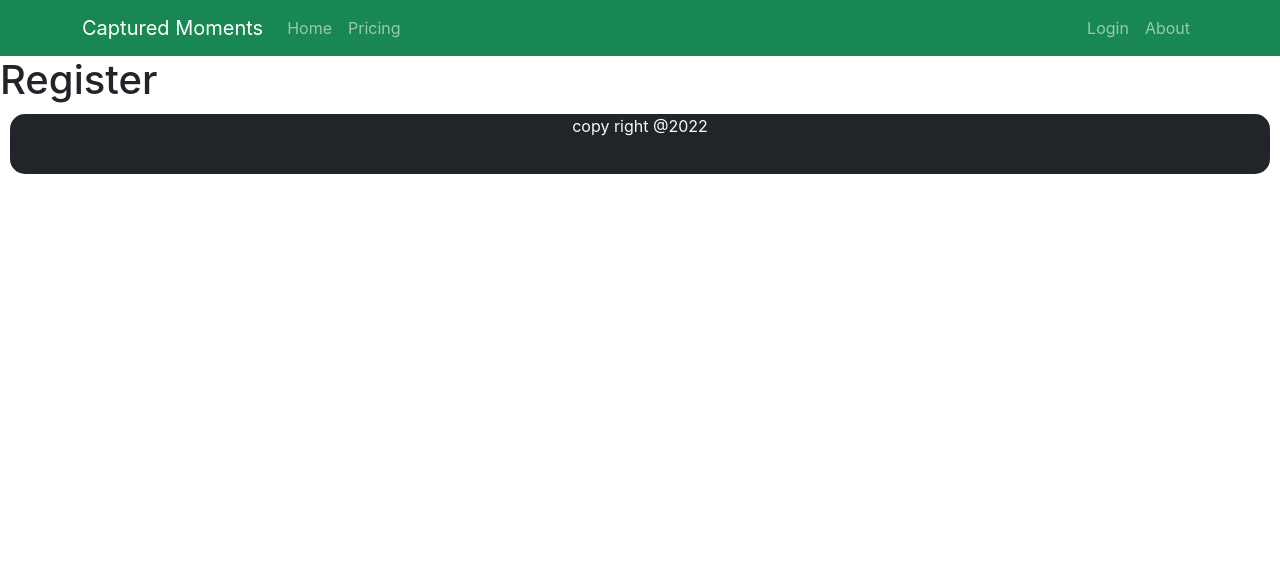
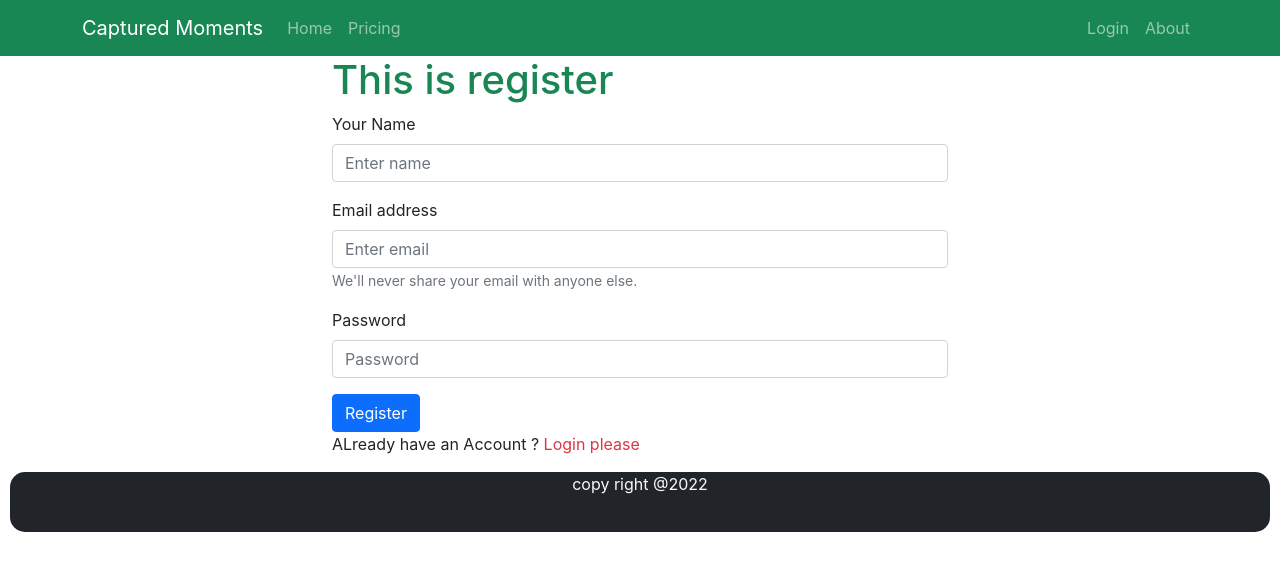
Before and after one commit to Soyebmahir/Independent-Service-Provider, a React (Create React App) app: page /register in a window 1280 px wide. Shown: the top 570 px of the page. Built offline with nearby package versions, Linux system fonts and the light colour scheme.

Commit message:
create react bootstrap form for register

```diff
--- a/src/component/Register/Register.js
+++ b/src/component/Register/Register.js
@@ -1,9 +1,54 @@
-import React from 'react';
+import React, { useRef } from 'react';
+import { Button, Form } from 'react-bootstrap';
+import { Link } from 'react-router-dom';
 
 const Register = () => {
+    const emailRef = useRef('')
+    const passwordRef = useRef('')
+    const nameRef = useRef('')
+    // const nevigate = useNavigate();
+    const handleFormSubmit = (event) => {
+        event.preventDefault(event)
+        event.preventDefault()
+        // // console.log(event.target.email.value);
+        // another way of getting these value
+        // const email =event.target.email.value
+        // const password =event.target.password.value
+        // const name =event.target.name.value
+        const email = emailRef.current.value
+        const password = passwordRef.current.value
+        const name = nameRef.current.value
+        console.log(email, password, name);
+    }
+
     return (
-        <div>
-            <h1>Register</h1>
+        <div className=" container w-50 mx-auto">
+            <h1 className='text-success'>This is register</h1>
+            <Form onSubmit={handleFormSubmit}>
+                <Form.Group className="mb-3" controlId="formBasicName">
+                    <Form.Label>Your Name</Form.Label>
+                    <Form.Control ref={nameRef} type="text" placeholder="Enter name" required />
+
+                </Form.Group>
+
+                <Form.Group className="mb-3" controlId="formBasicEmail">
+                    <Form.Label>Email address</Form.Label>
+                    <Form.Control ref={emailRef} type="email" placeholder="Enter email" required />
+                    <Form.Text className="text-muted">
+                        We'll never share your email with anyone else.
+                    </Form.Text>
+                </Form.Group>
+
+                <Form.Group className="mb-3" controlId="formBasicPassword">
+                    <Form.Label>Password</Form.Label>
+                    <Form.Control ref={passwordRef} type="password" placeholder="Password" required />
+                </Form.Group>
+
+                <Button variant="primary" type="submit">
+                    Register
+                </Button>
+            </Form>
+            <p>ALready have an Account ? <Link to={"/login"} className='text-danger pe-auto text-decoration-none' >Login please</Link ></p>
         </div>
     );
 };
```
